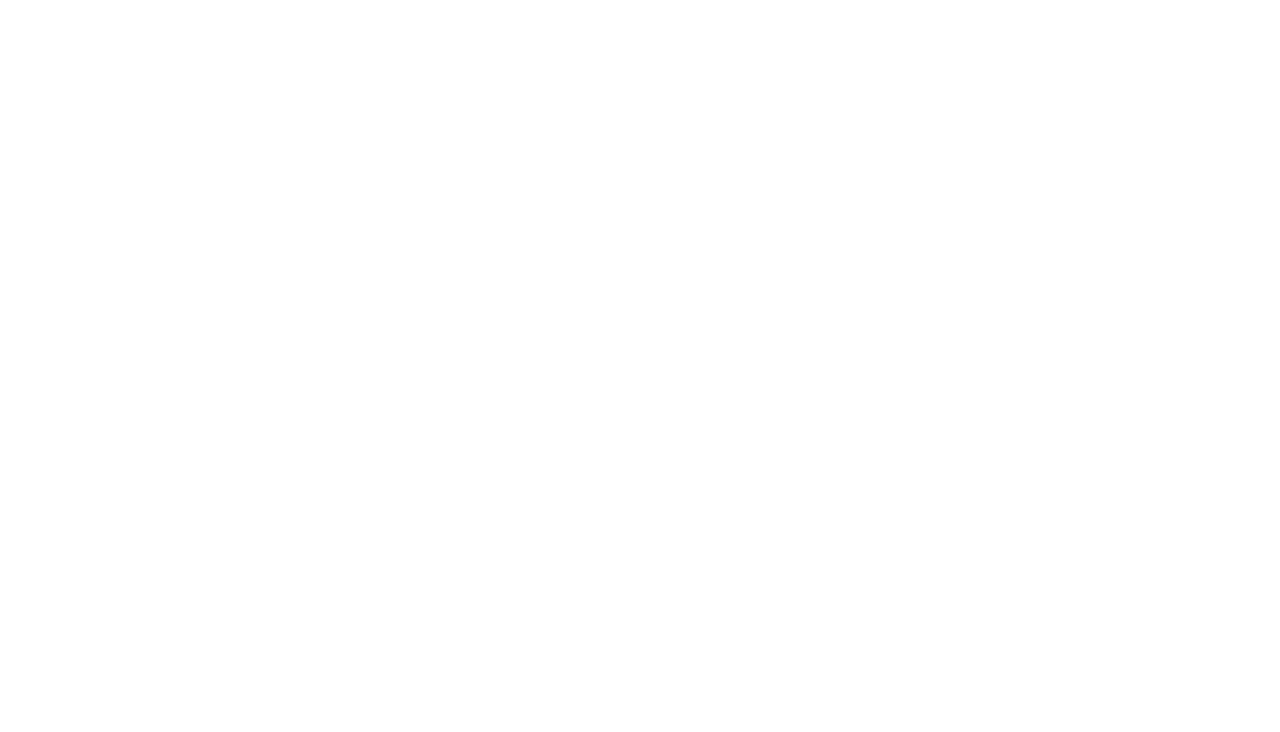
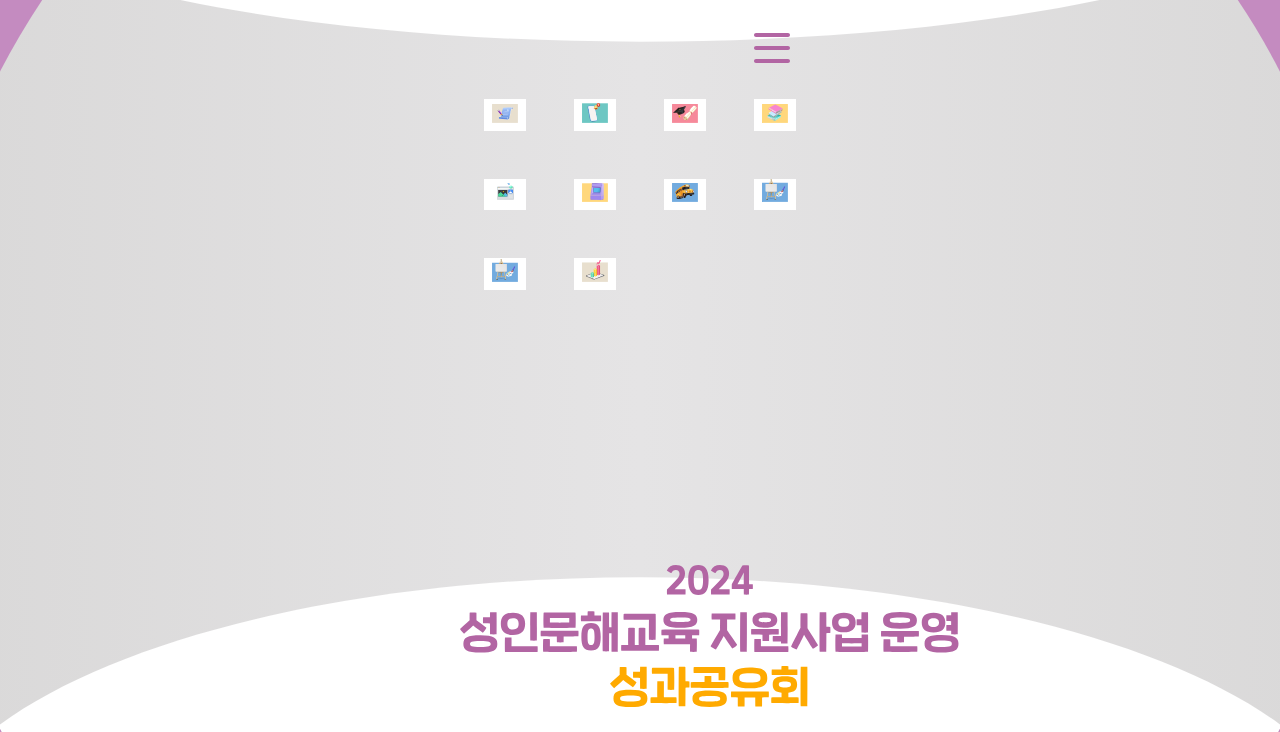
Before and after one commit to diego9509/2024_second, a plain HTML site: page index.html in a window 1280 px wide. Shown: the top 732 px of the page. Drawn offline with Linux system fonts and the light colour scheme.

Commit message:
create main

```diff
--- a/index.html
+++ b/index.html
@@ -4,8 +4,82 @@
     <meta charset="UTF-8">
     <meta name="viewport" content="width=device-width, initial-scale=1.0">
     <title>Document</title>
+    <link rel="stylesheet" href="./scss/style.css" />
 </head>
 <body>
-
+    <div class="main">
+        <div class="grid">
+            <div>
+                <div class="flex end">
+                    <button>
+                        <svg width="36" height="30" viewBox="0 0 36 30" fill="none" xmlns="http://www.w3.org/2000/svg">
+                            <path d="M34 0H2C0.89543 0 0 0.89543 0 2C0 3.10457 0.89543 4 2 4H34C35.1046 4 36 3.10457 36 2C36 0.89543 35.1046 0 34 0Z" fill="#B265A3"/>
+                            <path d="M34 13H2C0.89543 13 0 13.8954 0 15C0 16.1046 0.89543 17 2 17H34C35.1046 17 36 16.1046 36 15C36 13.8954 35.1046 13 34 13Z" fill="#B265A3"/>
+                            <path d="M34 26H2C0.89543 26 0 26.8954 0 28C0 29.1046 0.89543 30 2 30H34C35.1046 30 36 29.1046 36 28C36 26.8954 35.1046 26 34 26Z" fill="#B265A3"/>
+                        </svg>
+                    </button>
+                </div>
+                <div class="items">
+                    <div class="item-wrapper">
+                        <div class="item">
+                            <img src="./images/images_main_01.svg" alt="" />
+                        </div>
+                    </div>
+                    <div class="item-wrapper">
+                        <div class="item">
+                            <img src="./images/images_main_02.svg" alt="" />
+                        </div>
+                    </div>
+                    <div class="item-wrapper">
+                        <div class="item">
+                            <img src="./images/images_main_03.svg" alt="" />
+                        </div>
+                    </div>
+                    <div class="item-wrapper">
+                        <div class="item">
+                            <img src="./images/images_main_04.svg" alt="" />
+                        </div>
+                    </div>
+                    <div class="item-wrapper">
+                        <div class="item">
+                            <img src="./images/images_main_05.svg" alt="" />
+                        </div>
+                    </div>
+                    <div class="item-wrapper">
+                        <div class="item">
+                            <img src="./images/images_main_06.svg" alt="" />
+                        </div>
+                    </div>
+                    <div class="item-wrapper">
+                        <div class="item">
+                            <img src="./images/images_main_07.svg" alt="" />
+                        </div>
+                    </div>
+                    <div class="item-wrapper">
+                        <div class="item">
+                            <img src="./images/images_main_08.svg" alt="" />
+                        </div>
+                    </div>
+                    <div class="item-wrapper">
+                        <div class="item">
+                            <img src="./images/images_main_08.svg" alt="" />
+                        </div>
+                    </div>
+                    <div class="item-wrapper">
+                        <div class="item">
+                            <img src="./images/images_main_09.svg" alt="" />
+                        </div>
+                    </div>
+                </div>
+            </div>
+            <div class="title">
+                <img src="./images/img_title.svg" alt="2024 성인문해교육 지원사업 운영 성과공유회" />
+                <div class="flex center">
+                    <img src="./images/logo_moe.svg" alt="교육부" />
+                    <img src="./images/logo_nile.svg" alt="국가평생교육진흥원" />
+                </div>
+            </div>
+        </div>
+    </div>
 </body>
 </html>
--- /dev/null
+++ b/scss/style.scss
@@ -0,0 +1,87 @@
+*,
+*:before,
+*:after {
+    box-sizing: border-box;
+}
+
+html,
+body {
+    margin: 0;
+    padding: 0;
+    height: 100%;
+}
+
+.flex {
+    display: flex;
+    &.center {
+        align-items: center;
+        justify-content: center;
+    }
+    &.end {
+        justify-content: flex-end;
+    }
+}
+
+.main {
+    height: 100%;
+    background-color: #C48BC0;
+    background-image: url("../images/bg_main.svg");
+    background-repeat: no-repeat;
+    background-position: center;
+    background-size: auto 100%;
+    $margin: 460px;
+    .grid {
+        display: flex;
+        flex-direction: column;
+        align-items: center;
+        justify-content: space-between;
+        height: 100%;
+        padding: 2rem $margin;
+        $grid-margin: 24px;
+        > div {
+            width: 100%;
+        }
+        .end {
+            margin-bottom: 2rem;
+            padding: 0 $grid-margin;
+            button {
+                background: transparent;
+                border: none;
+            }
+        }
+        .items {
+            display: flex;
+            flex-wrap: wrap;
+            row-gap: 3rem;
+            width: 100%;
+            .item-wrapper {
+                flex: 0 0 25%;
+                padding: 0 $grid-margin;
+                .item {
+                    position: relative;
+                    display: flex;
+                    align-items: flex-end;
+                    justify-content: center;
+                    background: white;
+                    border: 8px solid white;
+                    aspect-ratio: 4/3;
+                    img {
+                        position: absolute;
+                        bottom: 0;
+                        left: 0;
+                        width: 100%;
+                    }
+                }
+            }
+        }
+    }
+    .title {
+        text-align: center;
+        > img {
+            margin-bottom: 1.75rem;
+        }
+        .center {
+            gap: 2rem;
+        }
+    }
+}
```
Also changed, not shown: images/bg_main.svg (added), images/images_main_01.svg (added), images/images_main_02.svg (added), images/images_main_03.svg (added), images/images_main_04.svg (added), images/images_main_05.svg (added), images/images_main_06.svg (added), images/images_main_07.svg (added), images/images_main_08.svg (added), images/images_main_09.svg (added), images/img_title.svg (added), images/logo_moe.svg (added), images/logo_nile.svg (added), scss/style.css (added), 1 other file.
